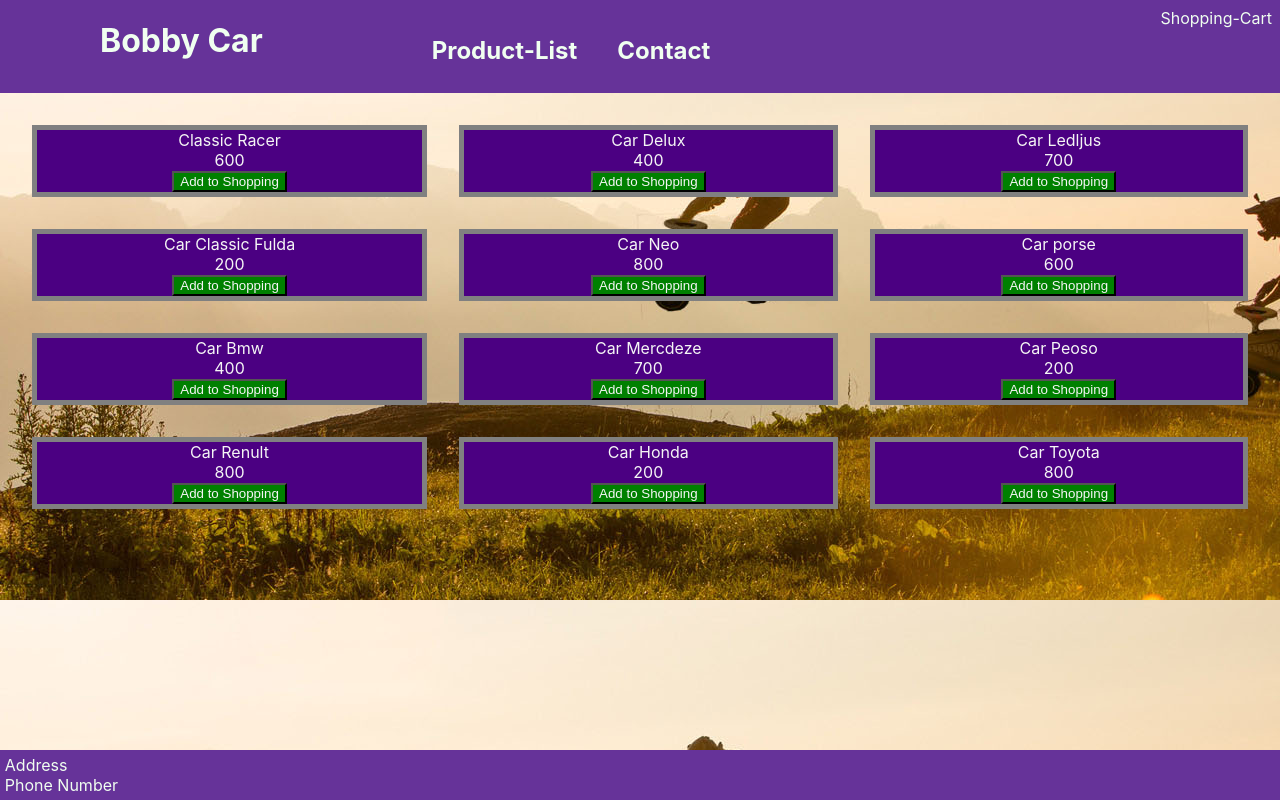
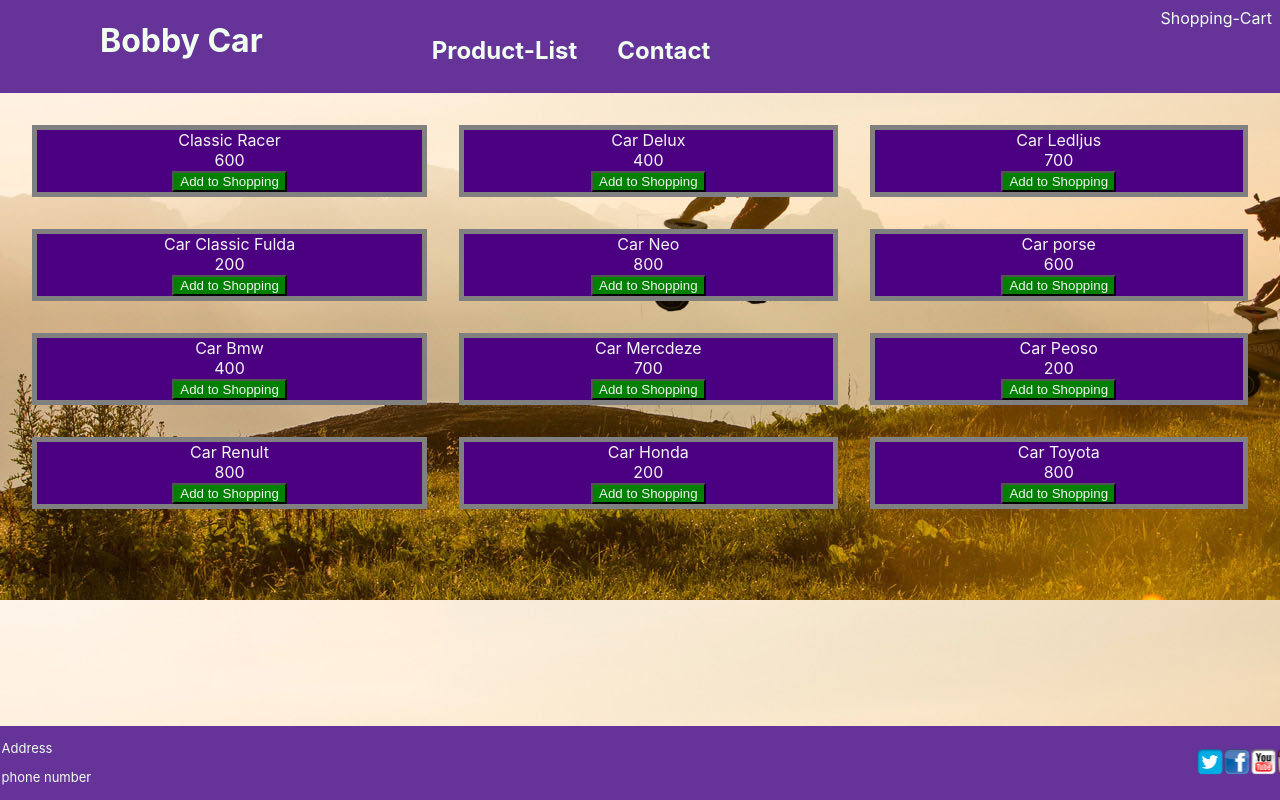
Before and after one commit to sharminmousumi/Bobbycar, a React (Create React App) app: page / in a window 1280 px wide. Built offline with nearby package versions, Linux system fonts and the light colour scheme.

Commit message:
fixed footer image using grid

```diff
--- a/src/components/Footer.css
+++ b/src/components/Footer.css
@@ -1,13 +1,29 @@
 .footer{
     width:100%;
   position: fixed;
-  padding:0.3em;
+  padding:0.1em;
   background-color:rebeccapurple;
   text-align:center;
   bottom:0;
   text-align:left;
   color:honeydew;
+  display:grid;
+  grid-template-columns: auto auto;
 
 
 
 }
+.img > img{
+
+  width: 10%;
+  height: auto;
+  text-align: right;
+  margin-left: 1100px;
+  margin-top: 12px;
+
+
+
+}
+.text > p{
+  font-size: small;
+}
--- a/src/components/Footer.jsx
+++ b/src/components/Footer.jsx
@@ -1,5 +1,6 @@
 import React from 'react';
 import './Footer.css';
+import img from '../images/fb.png';
 
 const Footer=()=>{
 
@@ -7,17 +8,20 @@ const Footer=()=>{
 
 
     return(
-        <div>
+
 
             <div className="footer">
-            <div>
-                Address
-            </div>
-            <div>
-                Phone Number
+            <div className="text">
+               <p>Address</p>
+               <p>phone number</p>
             </div>
 
+            <div className="img">
+                <img src={img} alt="uh"/>
             </div>
+
+
+
 
 
         </div>
```
Also changed, not shown: src/images/fb.png (added).
